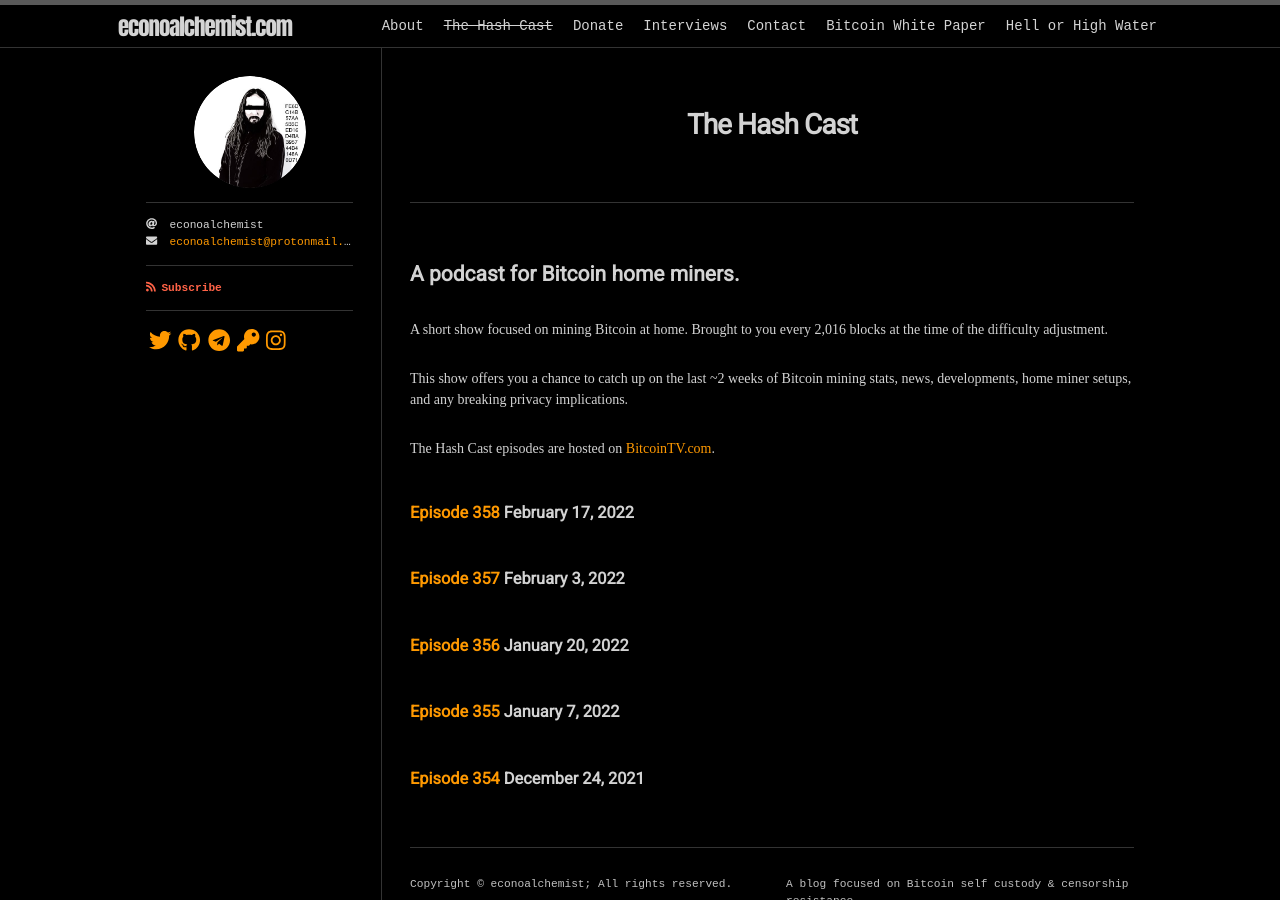
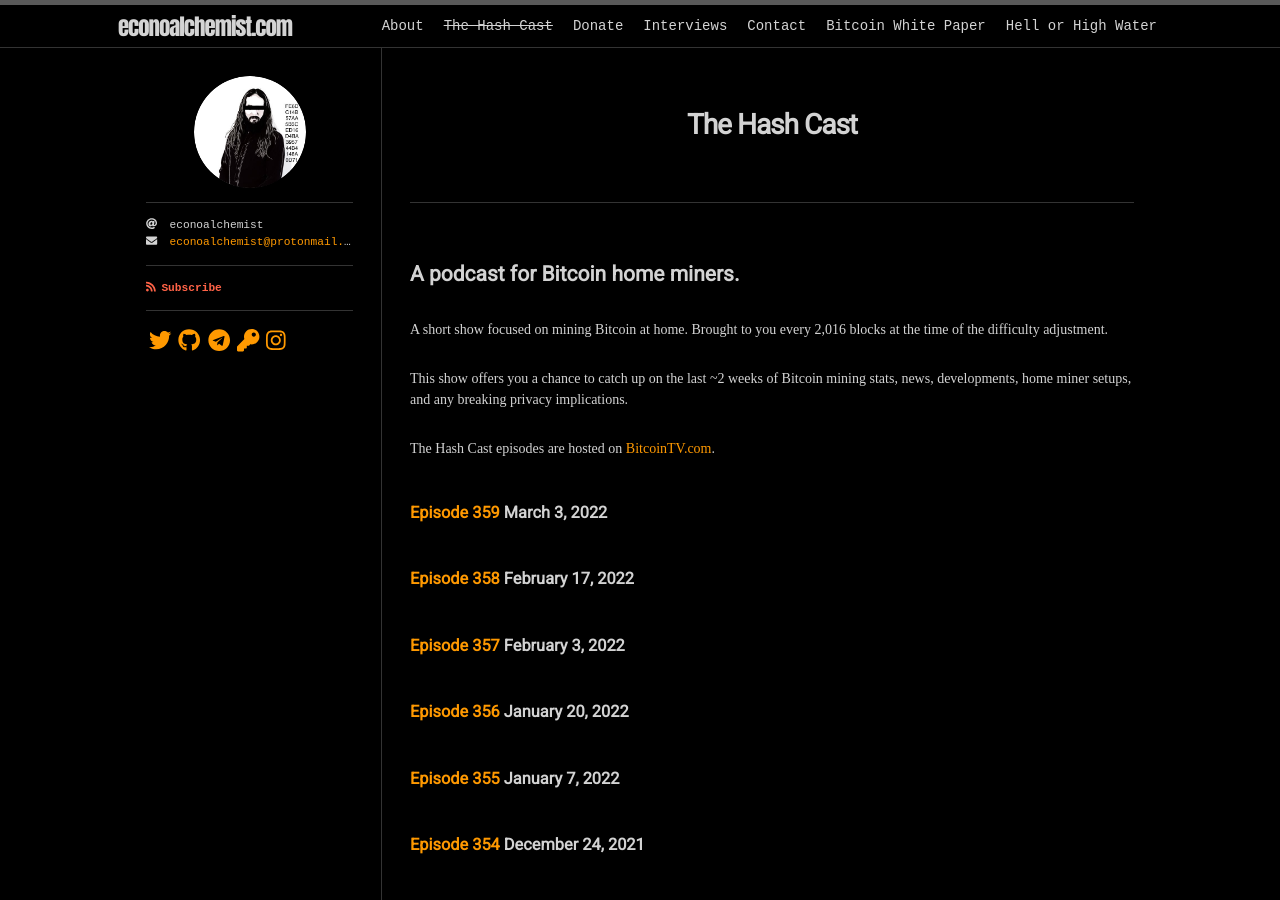
Before and after one commit to econoalchemist/econoalchemist.github.io, a Jekyll site: the page built from hashcast.md, in a window 1280 px wide. Built offline with Jekyll 4.4.1, drawn with Linux system fonts in a browser that asks for light colours; nearby versions of some CDN libraries; some web fonts are replaced.

Commit message:
Update hashcast.md

```diff
--- a/hashcast.md
+++ b/hashcast.md
@@ -11,6 +11,8 @@ This show offers you a chance to catch up on the last ~2 weeks of Bitcoin mining
 
 The Hash Cast episodes are hosted on [BitcoinTV.com](https://bitcointv.com/c/hashcast/videos).
 
+### [Episode 359](https://bitcointv.com/w/bg73pshbXDd777t2tXenXP) March 3, 2022
+
 ### [Episode 358](https://bitcointv.com/w/dohKtSZLnvmESrfsWCqjS1) February 17, 2022
 
 ### [Episode 357](https://bitcointv.com/w/f33d38Y2a3833mySFhLpz9) February 3, 2022
```
